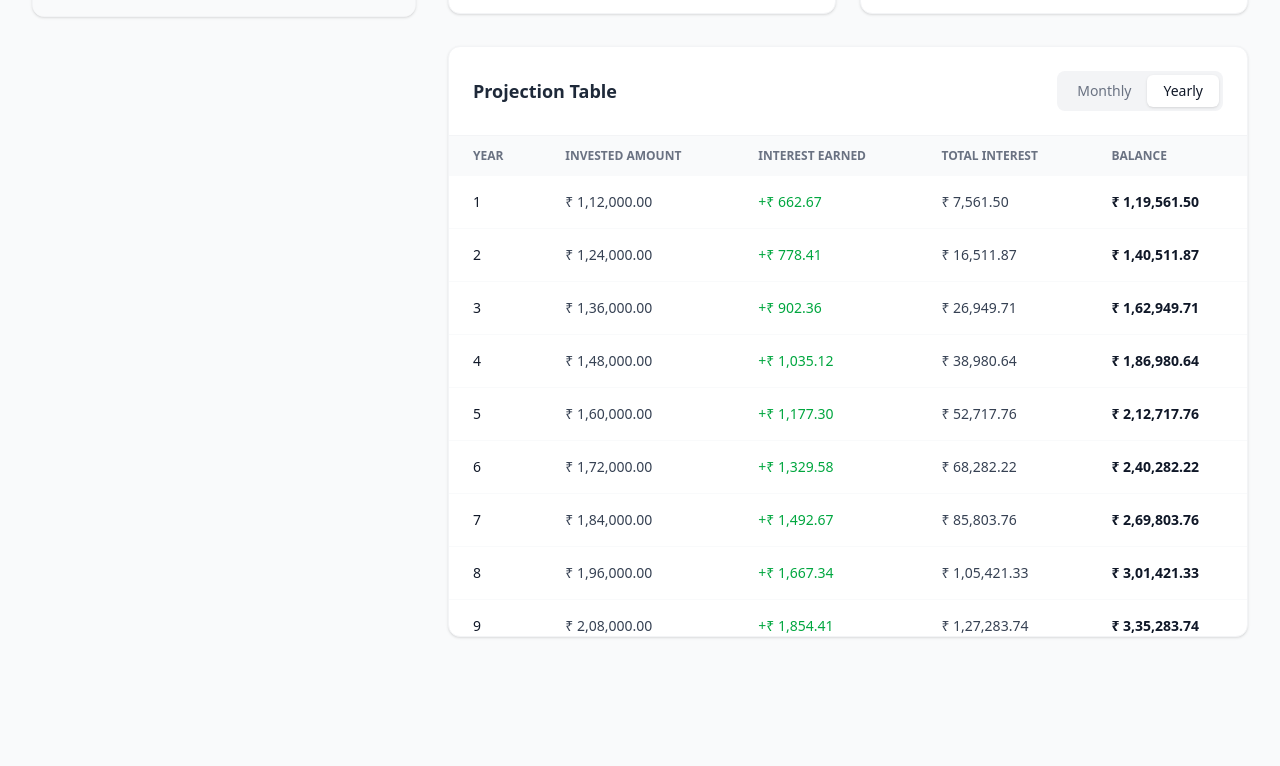
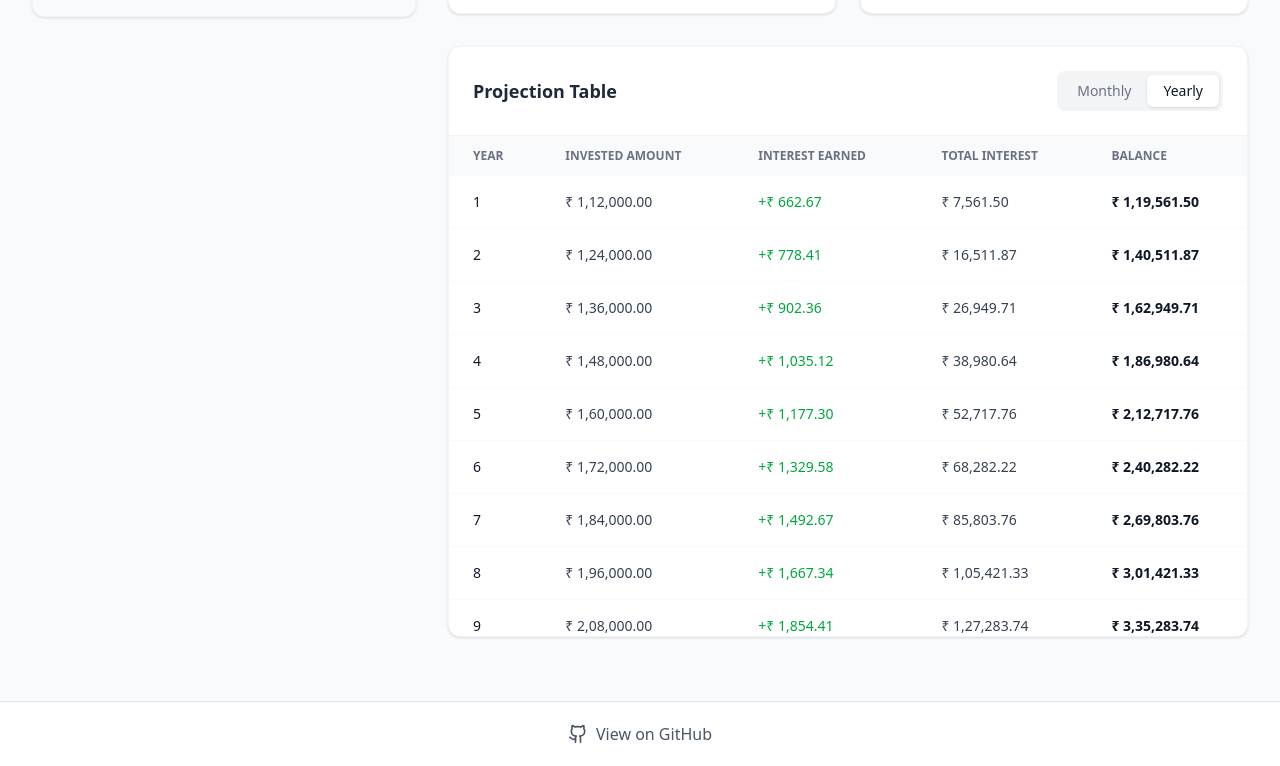
Before and after one commit to AnisHerdev/ppf-projection-calculator-react, a React (Vite) app: page / in a window 1280 px wide. Shown: the part 615-1381 px from the top of the page. Built offline with nearby package versions, Linux system fonts and the light colour scheme.

Commit message:
added footer to link to github

```diff
--- a/src/App.tsx
+++ b/src/App.tsx
@@ -8,6 +8,7 @@ import Charts from './components/Charts';
 import InfoSection from './components/InfoSection';
 import { ThemeProvider } from './context/ThemeContext';
 import { ThemeToggle } from './components/ThemeToggle';
+import Footer from './components/Footer';
 
 function AppContent() {
   // State for inputs
@@ -35,7 +36,7 @@ function AppContent() {
   }, [ppfAmount, frequency, investmentAmount, rateOfInterest, duration]);
 
   return (
-    <div className="min-h-screen bg-gray-50 dark:bg-gray-900 font-sans text-gray-900 dark:text-gray-100 pb-12 transition-colors duration-200">
+    <div className="min-h-screen flex flex-col bg-gray-50 dark:bg-gray-900 font-sans text-gray-900 dark:text-gray-100 pb-0 transition-colors duration-200">
       {/* Header */}
       <header className="bg-white dark:bg-gray-800 border-b border-gray-200 dark:border-gray-700 sticky top-0 z-50 transition-colors duration-200">
         <div className="max-w-7xl mx-auto px-4 sm:px-6 lg:px-8 h-16 flex items-center justify-between">
@@ -100,7 +101,8 @@ function AppContent() {
           </div>
         </div>
       </main>
-    </div>
+      <Footer />
+    </div >
   );
 }
 
--- /dev/null
+++ b/src/components/Footer.tsx
@@ -0,0 +1,21 @@
+import { Github } from 'lucide-react';
+
+const Footer = () => {
+    return (
+        <footer className="bg-white dark:bg-gray-800 border-t border-gray-200 dark:border-gray-700 mt-auto transition-colors duration-200">
+            <div className="max-w-7xl mx-auto px-4 sm:px-6 lg:px-8 h-16 flex items-center justify-center">
+                <a
+                    href="https://github.com/AnisHerdev/ppf-projection-calculator-react"
+                    target="_blank"
+                    rel="noopener noreferrer"
+                    className="flex items-center gap-2 text-gray-600 dark:text-gray-300 hover:text-gray-900 dark:hover:text-white transition-colors duration-200 font-medium"
+                >
+                    <Github size={20} />
+                    <span>View on GitHub</span>
+                </a>
+            </div>
+        </footer>
+    );
+};
+
+export default Footer;
```
